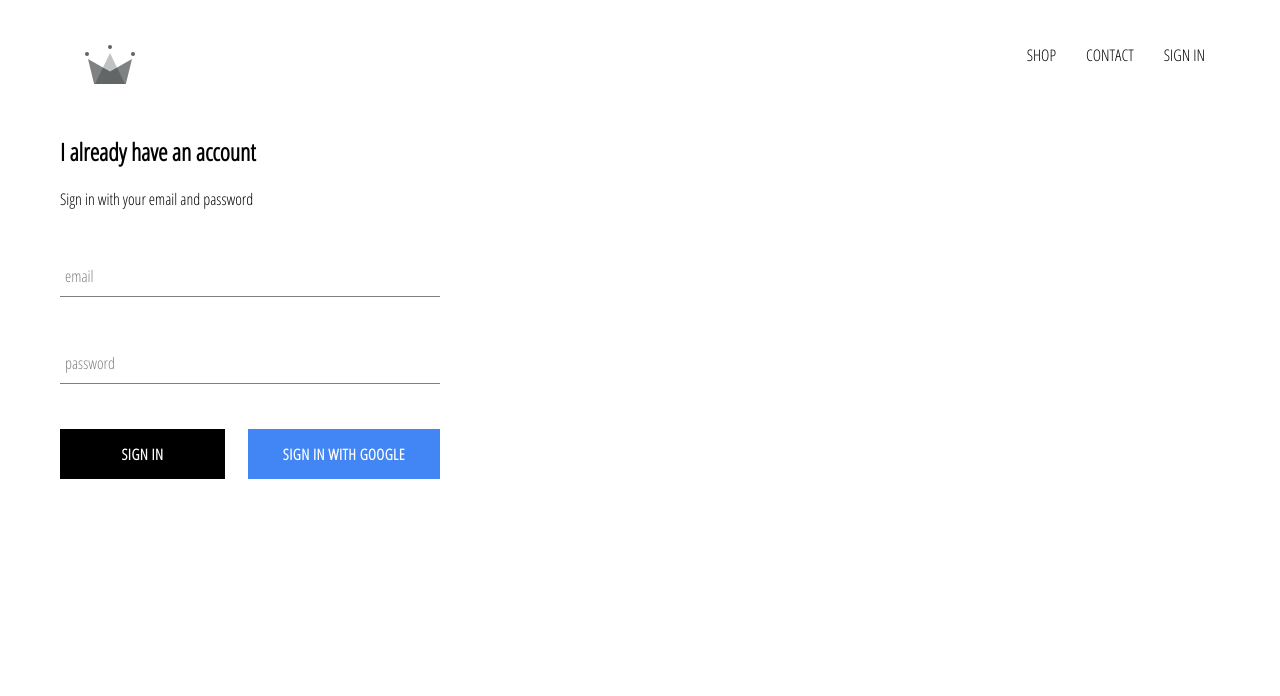
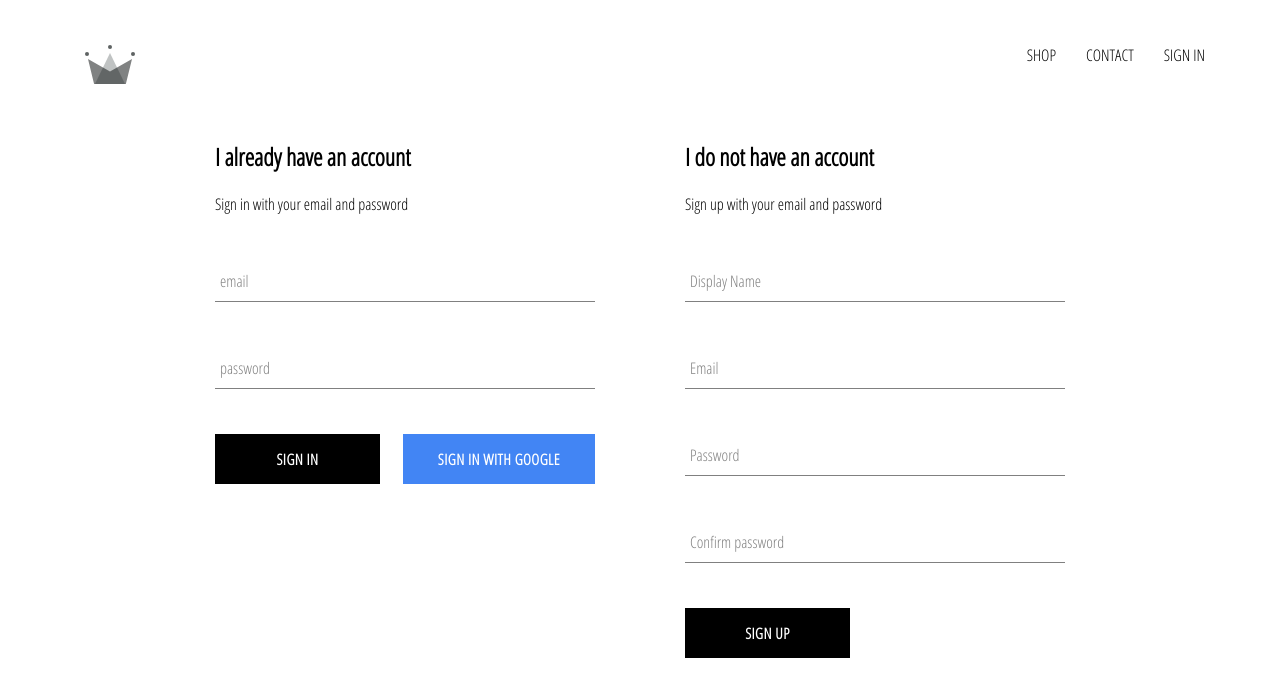
Before and after one commit to Alex23rodriguez/ReactProject, a React (Vite) app: page /signin in a window 1280 px wide. Shown: the top 696 px of the page. Built offline with nearby package versions, Linux system fonts and the light colour scheme; no server answers.

Commit message:
added some firebase functionality to store users

```diff
--- a/src/App.jsx
+++ b/src/App.jsx
@@ -6,7 +6,7 @@ import HomePage from "./pages/homepage/homepage.component";
 import ShopPage from "./pages/shop/shop.component";
 import Header from "./components/header/header.component";
 import SignInAndSignUpPage from "./pages/sign-in-and-sign-up/sign-in-and-sign-up.component";
-import { auth } from "./firebase/firebase.utils";
+import { auth, createUserProfileDocument } from "./firebase/firebase.utils";
 
 class App extends React.Component {
   constructor() {
@@ -20,9 +20,21 @@ class App extends React.Component {
   unsubscribeFromAuth = null;
 
   componentDidMount() {
-    this.unsubscribeFromAuth = auth.onAuthStateChanged((user) => {
-      this.setState({ currentUser: user });
-      console.log(user);
+    this.unsubscribeFromAuth = auth.onAuthStateChanged(async (userAuth) => {
+      if (userAuth) {
+        const userRef = await createUserProfileDocument(userAuth);
+
+        userRef.onSnapshot((snapShot) => {
+          this.setState({
+            currentUser: {
+              id: snapShot.id,
+              ...snapShot.data(),
+            },
+          });
+        });
+      } else {
+        this.setState({ currentUser: userAuth }); // userAuth is null
+      }
     });
   }
 
--- a/src/components/sign-in/sign-in.component.jsx
+++ b/src/components/sign-in/sign-in.component.jsx
@@ -10,7 +10,6 @@ class SignIn extends React.Component {
   constructor(props) {
     super(props);
 
-    console.log(signInWithGoogle);
     this.state = {
       email: "",
       password: "",
--- /dev/null
+++ b/src/components/sign-up/sign-up.component.jsx
@@ -0,0 +1,100 @@
+import React from "react";
+
+import FormInput from "../form-input/form-input.component";
+import CustomButton from "../custom-button/custom-button.component";
+
+import { auth, createUserProfileDocument } from "../../firebase/firebase.utils";
+
+import "./sign-up.styles.scss";
+
+class SignUp extends React.Component {
+  constructor() {
+    super();
+
+    this.state = {
+      displayName: "",
+      email: "",
+      password: "",
+      confirmPassword: "",
+    };
+  }
+
+  handleSubmit = async (event) => {
+    event.preventDefault();
+
+    const { displayName, email, password, confirmPassword } = this.state;
+
+    if (password !== confirmPassword) {
+      alert("passwords don't match!");
+      return;
+    }
+    try {
+      const { user } = await auth.createUserWithEmailAndPassword(
+        email,
+        password
+      );
+
+      await createUserProfileDocument(user, { displayName });
+      this.setState({
+        displayName: "",
+        email: "",
+        password: "",
+        confirmPassword: "",
+      });
+    } catch (error) {
+      console.error(error);
+    }
+  };
+
+  handleChange = (event) => {
+    const { name, value } = event.target;
+    this.setState({ [name]: value });
+  };
+
+  render() {
+    const { displayName, email, password, confirmPassword } = this.state;
+    return (
+      <div className='sign-up'>
+        <h2>I do not have an account</h2>
+        <span>Sign up with your email and password</span>
+        <form onSubmit={this.handleSubmit}>
+          <FormInput
+            type='text'
+            name='displayName'
+            value={displayName}
+            onChange={this.handleChange}
+            label='Display Name'
+            required
+          />
+          <FormInput
+            type='email'
+            name='email'
+            value={email}
+            onChange={this.handleChange}
+            label='Email'
+            required
+          />
+          <FormInput
+            type='password'
+            name='password'
+            value={password}
+            onChange={this.handleChange}
+            label='Password'
+            required
+          />
+          <FormInput
+            type='password'
+            name='password'
+            value={confirmPassword}
+            onChange={this.handleChange}
+            label='Confirm password'
+            required
+          />
+          <CustomButton type='submit'>SIGN UP</CustomButton>
+        </form>
+      </div>
+    );
+  }
+}
+
+export default SignUp;
--- /dev/null
+++ b/src/components/sign-up/sign-up.styles.scss
@@ -0,0 +1,9 @@
+.sign-up {
+  width: 380px;
+  display: flex;
+  flex-direction: column;
+
+  .title {
+    margin: 10px 0;
+  }
+}
--- a/src/firebase/firebase.utils.js
+++ b/src/firebase/firebase.utils.js
@@ -12,6 +12,26 @@ const config = {
   appId: "1:636106137414:web:f5e062414f664231370f47",
 };
 
+export const createUserProfileDocument = async (userAuth, additionalData) => {
+  if (!userAuth) return;
+
+  const userRef = firestore.doc(`users/${userAuth.uid}`);
+
+  const snapShot = await userRef.get();
+
+  if (!snapShot.exists) {
+    const { displayName, email } = userAuth;
+    const createdAt = new Date();
+    try {
+      await userRef.set({ displayName, email, createdAt, ...additionalData });
+    } catch (error) {
+      console.error("error creating user", error.message);
+    }
+  }
+
+  return userRef;
+};
+
 firebase.initializeApp(config);
 export const auth = firebase.auth();
 export const firestore = firebase.firestore();
--- a/src/pages/sign-in-and-sign-up/sign-in-and-sign-up.component.jsx
+++ b/src/pages/sign-in-and-sign-up/sign-in-and-sign-up.component.jsx
@@ -1,11 +1,13 @@
 import React from "react";
 import SignIn from "../../components/sign-in/sign-in.component";
+import SignUp from "../../components/sign-up/sign-up.component";
 
 import "./sign-in-and-sign-up.styles.scss";
 
 const SignInAndSignUpPage = () => (
   <div className='sign-in-and-sign-up'>
     <SignIn />
+    <SignUp />
   </div>
 );
 
--- a/src/pages/sign-in-and-sign-up/sign-in-and-sign-up.styles.scss
+++ b/src/pages/sign-in-and-sign-up/sign-in-and-sign-up.styles.scss
@@ -0,0 +1,6 @@
+.sign-in-and-sign-up {
+  width: 850px;
+  display: flex;
+  justify-content: space-between;
+  margin: 30px auto;
+}
```
